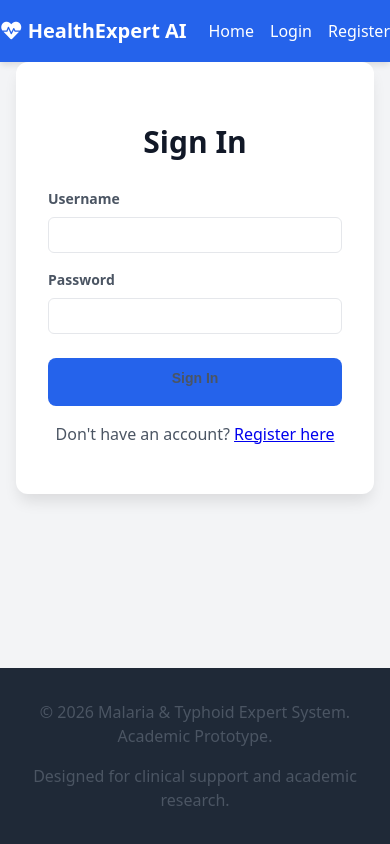
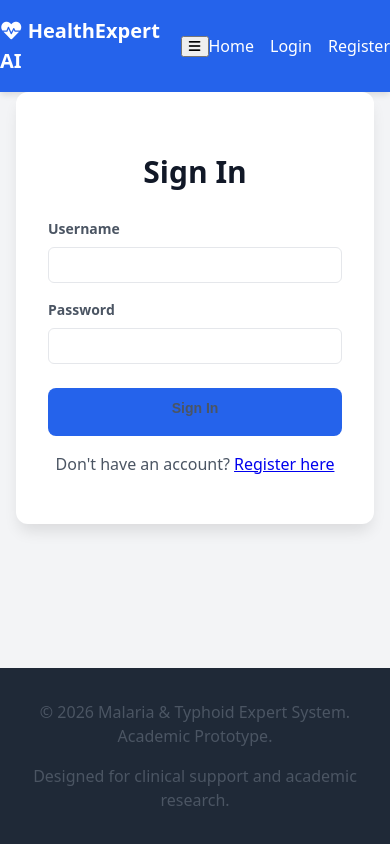
Before and after one commit to digitalpentech-art/malaria-typhoid-expert-system, a Flask app: a page that uses app/templates/base.html in a window 390 px wide. Run offline with Flask 3, Linux system fonts and the light colour scheme.

Commit message:
Improve mobile responsiveness with hamburger menu and optimized layouts

```diff
--- a/app/templates/base.html
+++ b/app/templates/base.html
@@ -13,7 +13,10 @@
             <a href="{{ url_for('main.index') }}" class="navbar-brand">
                 <i class="fas fa-heartbeat"></i> HealthExpert AI
             </a>
-            <div class="nav-links">
+            <button class="nav-toggle" id="nav-toggle" aria-label="Toggle navigation">
+                <i class="fas fa-bars"></i>
+            </button>
+            <div class="nav-links" id="nav-links">
                 <a href="{{ url_for('main.index') }}" class="nav-link">Home</a>
                 {% if current_user.is_anonymous %}
                 <a href="{{ url_for('auth.login') }}" class="nav-link">Login</a>
@@ -57,21 +60,45 @@
 
     <script>
         document.addEventListener('DOMContentLoaded', function() {
+            // Mobile Menu Toggle
+            const navToggle = document.getElementById('nav-toggle');
+            const navLinks = document.getElementById('nav-links');
+
+            if (navToggle) {
+                navToggle.addEventListener('click', function() {
+                    navLinks.classList.toggle('open');
+                    const icon = navToggle.querySelector('i');
+                    icon.classList.toggle('fa-bars');
+                    icon.classList.toggle('fa-times');
+                });
+            }
+
+            // Close menu when clicking a link (mobile)
+            const links = document.querySelectorAll('.nav-link');
+            links.forEach(link => {
+                link.addEventListener('click', () => {
+                    navLinks.classList.remove('open');
+                    const icon = navToggle ? navToggle.querySelector('i') : null;
+                    if (icon) {
+                        icon.classList.add('fa-bars');
+                        icon.classList.remove('fa-times');
+                    }
+                });
+            });
+
             // Handle symptom label active state
             const labels = document.querySelectorAll('.symptom-label');
             labels.forEach(label => {
                 const checkbox = label.querySelector('input[type="checkbox"]');
 
                 // Initialize state
-                if (checkbox.checked) {
+                if (checkbox && checkbox.checked) {
                     label.classList.add('active');
                 }
 
                 label.addEventListener('click', function(e) {
-                    // Prevent double-triggering when clicking the checkbox itself
-                    if (e.target.type === 'checkbox') {
-                        // Let the checkbox handle its state
-                    } else {
+                    if (!checkbox) return;
+                    if (e.target.type !== 'checkbox') {
                         checkbox.checked = !checkbox.checked;
                     }
 
```
